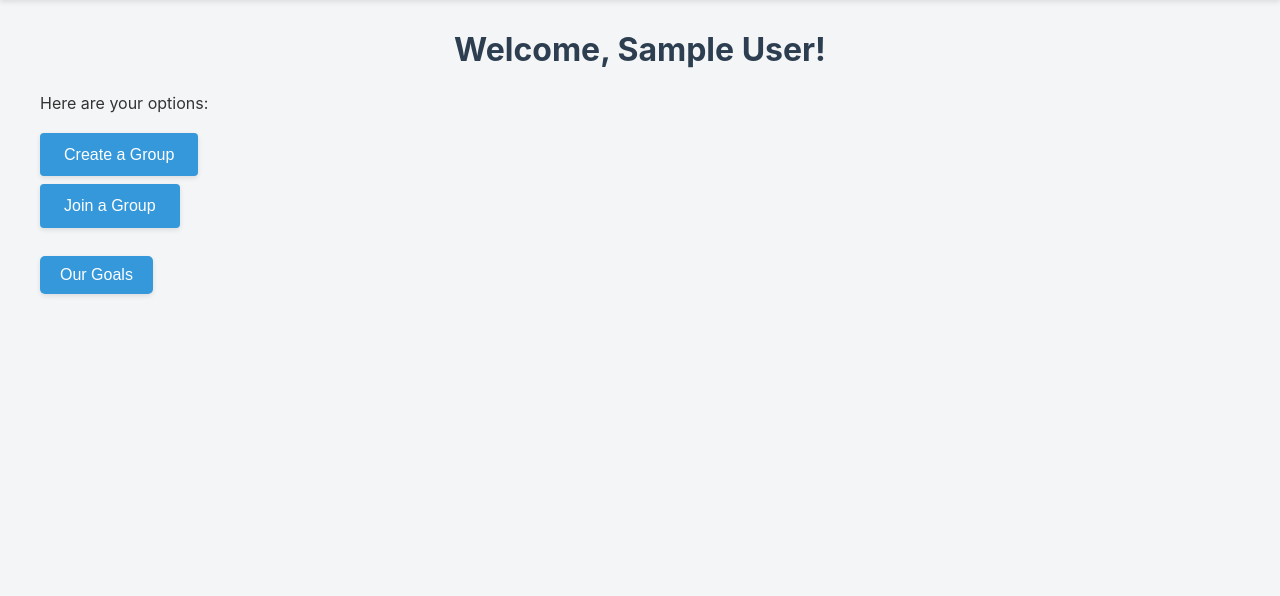
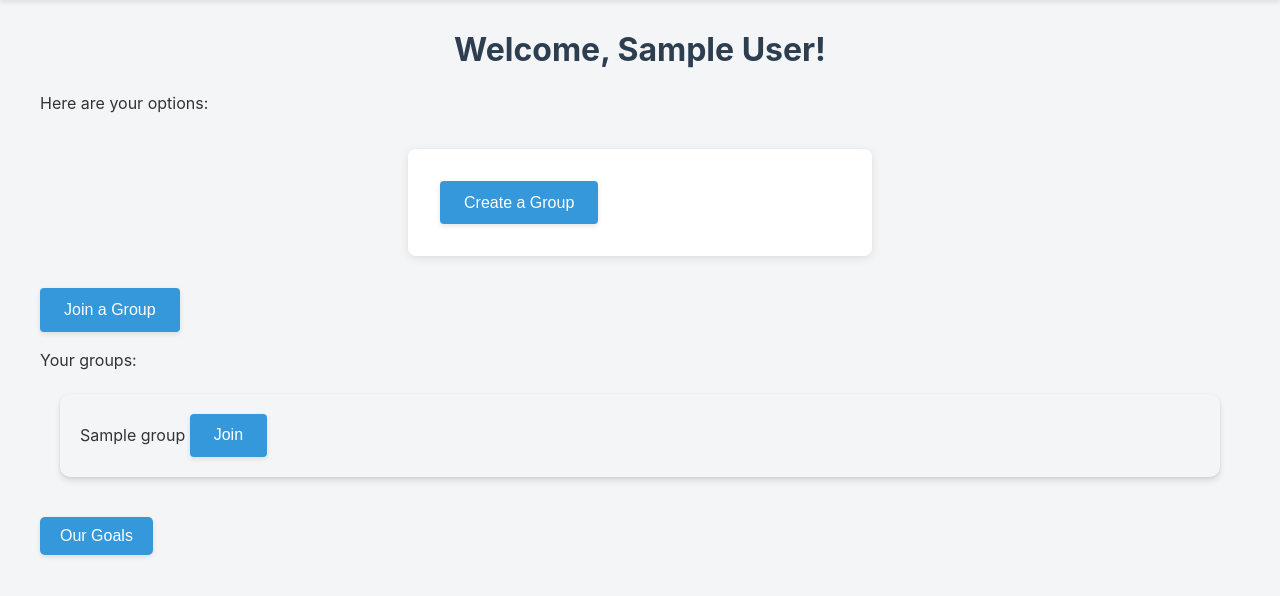
Before and after one commit to harleensachdev/teamhelp, a Flask app: template templates/home.html in a window 1280 px wide. Shown: the part 78-674 px from the top of the page. Run offline with Flask 3, Linux system fonts and the light colour scheme; the template is opened without the code that fills it: most values are stand-ins (such as "Sample title", 1, 10 or a date in 2020).

Commit message:
Added join group function

```diff
--- a/app.py
+++ b/app.py
@@ -1,4 +1,7 @@
 from flask import Flask, render_template, request, redirect, url_for, flash
+import time
+import random
+import string
 
 app = Flask(__name__)
 app.secret_key = "your_secret_key"
@@ -16,7 +19,7 @@ def login():
         email = request.form['email']
         password = request.form['password']
         if email in users and users[email]['password'] == password:
-            return redirect(url_for('home', display_name=users[email]['display_name']))
+            return redirect(url_for('home', display_name=users[email]['display_name'], email=email))
         else:
             flash('Invalid email or password', 'danger')
     return render_template('login.html')
@@ -40,10 +43,35 @@ def signup():
             return redirect(url_for('login'))
     return render_template('signup.html')
 
-@app.route('/home')
+@app.route('/home',methods=['POST','GET'])
 def home():
-    display_name = request.args.get('display_name', 'User')
-    return render_template('home.html', display_name=display_name)
+    email = request.args.get('email')
+    if request.method == 'POST':
+        if email in users:
+            random_part = ''.join(random.choices(string.ascii_letters + string.digits, k=8))
+            timestamp = int(time.time())
+            if 'groups' in users[email]:
+                users[email]['groups'].append(f"{random_part}-{timestamp}")
+            else:
+                users[email]['groups'] = [f"{random_part}-{timestamp}"]
+            return redirect(url_for('grouphome',email=email,group_code=users[email]['groups'][-1]))
+        else:
+            flash('User not found', 'danger')
+    display_name = users[email]['display_name']
+    if 'groups' in users[email]:
+        return render_template('home.html', display_name=display_name, group=True, groups=users[email]['groups'], email=email)
+    else:
+        return render_template('home.html', display_name=display_name, group=False)
+
+@app.route('/grouphome', methods=['GET', 'POST'])
+def grouphome():
+    email = request.args.get('email')
+    group_code= request.args.get('group_code')
+    if email in users and 'groups' in users[email]:
+        return render_template('grouphome.html', group_code=group_code, email=email)
+    else:
+        flash('User not found or group not made','danger')
+        return redirect(url_for('home',email=email))
 
 if __name__ == '__main__':
     app.run(debug=True)
--- a/templates/home.html
+++ b/templates/home.html
@@ -4,9 +4,24 @@
 <h2>Welcome, {{ display_name }}!</h2> <!-- Displays the user's name -->
 <p>Here are your options:</p>
 <ul>
-    <li><button onclick="window.location.href='/create-group'">Create a Group</button></li> <!-- Button to create a group -->
+    <li><form method="POST">
+        <button type="submit">Create a Group</button></li> <!-- Button to create a group -->
+    </form>
     <li><button onclick="window.location.href='/join-group'">Join a Group</button></li> <!-- Button to join a group -->
 </ul>
+{% if group %}
+    <p>Your groups:</p>
+    <ul>
+        {% for group in groups %}
+            <li style="margin:20px; padding:20px; border-radius:10px; box-shadow:0 4px 6px rgba(0, 0, 0, 0.1), 0 1px 3px rgba(0, 0, 0, 0.08);">
+                {{group}}
+                <button onclick="window.location.href='/grouphome?email={{ email }}&group_code={{ group }}'">Join</button>
+            </li>
+        {% endfor %}
+    </ul>
+{% else %}
+    <p>No groups right now</p>
+{% endif %}
 <a href="/ourgoals">
     <button class="btn btn-ourgoals">Our Goals</button> <!-- Button linking to the "Our Goals" page -->
 </a>
```
Also changed, not shown: templates/grouphome.html (added, +11 -0 lines).
